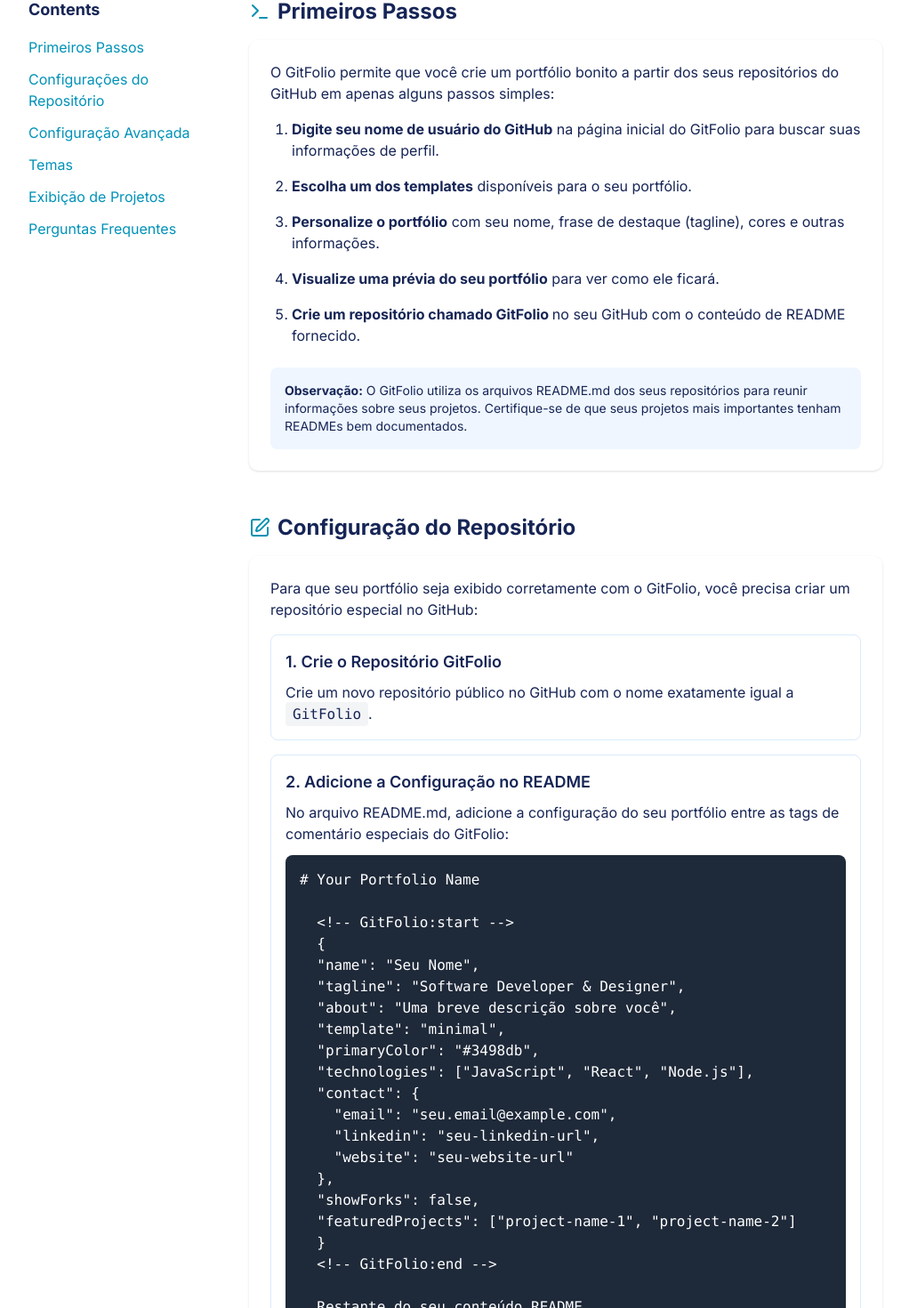
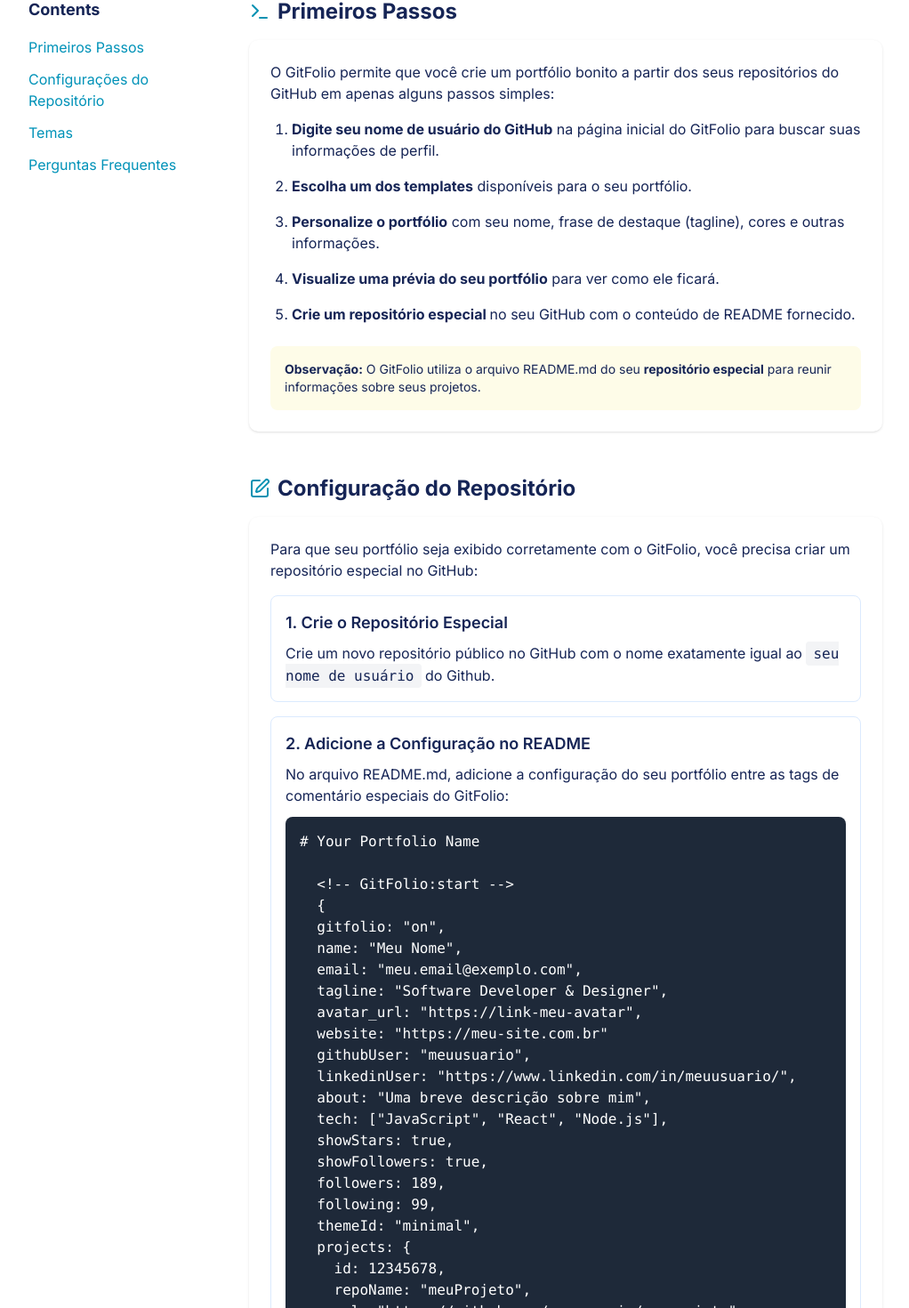
Before and after one commit to lucianakyoko/gitfolio, a Next.js app: page /docs in a window 1280 px wide. Shown: the part 329-1799 px from the top of the page at 89% size, without its empty margins (128-1150 px from the left). Built offline with nearby package versions, Linux system fonts and the light colour scheme.

Commit message:
fix(docs): add some adjustments

```diff
--- a/src/app/docs/page.tsx
+++ b/src/app/docs/page.tsx
@@ -3,9 +3,7 @@
 import { ArrowLeft, BookOpen } from "lucide-react";
 import { GettingStarted } from './sections/GettingStarted';
 import { RepositorySetup } from './sections/RepositorySetup';
-import { AdvancedConfiguration } from './sections/AdvancedConfiguration';
 import { Template } from './sections/Template';
-import { ProjectDisplay } from './sections/ProjectDisplay';
 import { Faq } from './sections/Faq';
 
 export default function Documentarion() {
@@ -48,14 +46,9 @@
               <li>
                 <a href="#repository-setup" className="text-cyan-600 hover:underline">Configurações do Repositório</a>
               </li>
-              <li>
-                <a href="#configuration" className="text-cyan-600 hover:underline">Configuração Avançada</a>
-              </li>
+
               <li>
                 <a href="#templates" className="text-cyan-600 hover:underline">Temas</a>
-              </li>
-              <li>
-                <a href="#project-display" className="text-cyan-600 hover:underline">Exibição de Projetos</a>
               </li>
               <li>
                 <a href="#faqs" className="text-cyan-600 hover:underline">Perguntas Frequentes</a>
@@ -66,9 +59,9 @@
           <div className="md:col-span-3 space-y-12">
             <GettingStarted />
             <RepositorySetup />
-            <AdvancedConfiguration />
+            {/* <AdvancedConfiguration /> */}
             <Template />
-            <ProjectDisplay />
+            {/* <ProjectDisplay /> */}
             <Faq />
           </div>
         </div>
--- a/src/app/docs/sections/Faq/index.tsx
+++ b/src/app/docs/sections/Faq/index.tsx
@@ -1,6 +1,7 @@
 'use client'
 
 import { Collapsible, CollapsibleContent, CollapsibleTrigger } from "@/components/ui/collapsible";
+import Link from "next/link";
 import { useState } from "react";
 
 export function Faq() {
@@ -25,7 +26,7 @@
             onOpenChange={() => toggleSection('faq-1')}
             className="border border-blue-100 rounded-md overflow-hidden"
           >
-            <CollapsibleTrigger className="flex w-full items-center justify-between p-4 text-left font-medium">
+            <CollapsibleTrigger className="cursor-pointer flex w-full items-center justify-between p-4 text-left font-medium">
               <span>Como o GitFolio acessa meus dados do GitHub?</span>
               <span className="text-sm">{openSections['faq-1'] ? 'Ocultar' : 'Mostrar'}</span>
             </CollapsibleTrigger>
@@ -42,7 +43,7 @@
             onOpenChange={() => toggleSection('faq-2')}
             className="border border-blue-100 rounded-md overflow-hidden"
           >
-            <CollapsibleTrigger className="flex w-full items-center justify-between p-4 text-left font-medium">
+            <CollapsibleTrigger className="cursor-pointer flex w-full items-center justify-between p-4 text-left font-medium">
               <span>Por que nem todos os meus repositórios estão aparecendo?</span>
               <span className="text-sm">{openSections['faq-2'] ? 'Ocultar' : 'Mostrar'}</span>
             </CollapsibleTrigger>
@@ -53,7 +54,6 @@
               <ul className="list-disc pl-6 space-y-2">
                 <li>A API do GitHub limita o número de repositórios retornados (até 100 repositórios mais recentes)</li>
                 <li>Repositórios privados não são acessíveis</li>
-                <li>Alguns repositórios podem ter `display-repo: false` no README</li>
               </ul>
             </CollapsibleContent>
           </Collapsible>
@@ -63,14 +63,13 @@
             onOpenChange={() => toggleSection('faq-3')}
             className="border border-blue-100 rounded-md overflow-hidden"
           >
-            <CollapsibleTrigger className="flex w-full items-center justify-between p-4 text-left font-medium">
+            <CollapsibleTrigger className="cursor-pointer flex w-full items-center justify-between p-4 text-left font-medium">
               <span>Posso personalizar o GitFolio além das opções fornecidas?</span>
               <span className="text-sm">{openSections['faq-3'] ? 'Ocultar' : 'Mostrar'}</span>
             </CollapsibleTrigger>
             <CollapsibleContent className="p-4 border-t border-blue-300">
               <p>
-                A versão atual do GitFolio permite personalização por meio de opções de configuração e comandos nos projetos.
-                Para uma personalização mais avançada, você pode bifurcar o repositório do GitFolio e modificar o código conforme necessário.
+                A versão atual do GitFolio permite personalização por meio de opções de configuração.
               </p>
             </CollapsibleContent>
           </Collapsible>
@@ -80,15 +79,19 @@
             onOpenChange={() => toggleSection('faq-4')}
             className="border border-blue-100 rounded-md overflow-hidden"
           >
-            <CollapsibleTrigger className="flex w-full items-center justify-between p-4 text-left font-medium">
-              <span>Como posso atualizar meu portfólio após criá-lo?</span>
+            <CollapsibleTrigger className="cursor-pointer flex w-full items-center justify-between p-4 text-left font-medium">
+              <span>Como posso atualizar meu GitFolio após criá-lo?</span>
               <span className="text-sm">{openSections['faq-4'] ? 'Ocultar' : 'Mostrar'}</span>
             </CollapsibleTrigger>
-            <CollapsibleContent className="p-4 border-t border-blue-300">
+            <CollapsibleContent className="p-4 border-t border-blue-300 flex flex-col gap-2">
               <p>
-                Você pode atualizar seu portfólio editando o arquivo `README.md` no repositório GitFolio.
+                Você pode atualizar seu GitFolio editando o arquivo `README.md` no repositório especial.
+              </p>
+              <p>
                 Altere a configuração entre as tags `GitFolio:start` e `GitFolio:end`, e o portfólio será atualizado com essas mudanças.
-                Para atualizações específicas de projetos, edite o `README.md` dos repositórios individuais.
+              </p>
+              <p>
+                Você pode usar o <Link href='/'>wizard</Link> para gerar um novo bloco de configurações e substituir pelo anterior.
               </p>
             </CollapsibleContent>
           </Collapsible>
--- a/src/app/docs/sections/GettingStarted/index.tsx
+++ b/src/app/docs/sections/GettingStarted/index.tsx
@@ -26,12 +26,12 @@
             <strong>Visualize uma prévia do seu portfólio</strong> para ver como ele ficará.
           </li>
           <li>
-            <strong>Crie um repositório chamado GitFolio </strong>no seu GitHub com o conteúdo de README fornecido.
+            <strong>Crie um repositório especial </strong>no seu GitHub com o conteúdo de README fornecido.
           </li>
         </ol>
-        <div className="mt-6 p-4 bg-blue-50 rounded-md">
+        <div className="mt-6 text-sm bg-yellow-50 p-4 rounded-md">
           <p className="text-sm text-gitfolio-slate">
-            <strong>Observação:</strong> O GitFolio utiliza os arquivos README.md dos seus repositórios para reunir informações sobre seus projetos. Certifique-se de que seus projetos mais importantes tenham READMEs bem documentados.
+            <strong>Observação:</strong> O GitFolio utiliza o arquivo README.md do seu <span className="font-bold">repositório especial</span> para reunir informações sobre seus projetos.
           </p>
         </div>
       </div>
--- a/src/app/docs/sections/RepositorySetup/index.tsx
+++ b/src/app/docs/sections/RepositorySetup/index.tsx
@@ -1,3 +1,4 @@
+/* eslint-disable react/no-unescaped-entities */
 'use client'
 
 import { useState } from "react";
@@ -27,8 +28,8 @@
         </p>
         <div className="mb-6 space-y-4">
           <div className="p-4 border border-blue-100 rounded-md">
-            <h3 className="font-semibold text-lg mb-2">1. Crie o Repositório GitFolio</h3>
-            <p>Crie um novo repositório público no GitHub com o nome exatamente igual a <code className="bg-gray-100 px-2 py-1 rounded">GitFolio</code>.</p>
+            <h3 className="font-semibold text-lg mb-2">1. Crie o Repositório Especial</h3>
+            <p>Crie um novo repositório público no GitHub com o nome exatamente igual ao <code className="bg-gray-100 px-2 py-1 rounded">seu nome de usuário</code> do Github.</p>
           </div>
 
           <div className="p-4 border border-blue-100 rounded-md">
@@ -42,20 +43,33 @@
 
   <!-- GitFolio:start -->
   {
-  "name": "Seu Nome",
-  "tagline": "Software Developer & Designer",
-  "about": "Uma breve descrição sobre você",
-  "template": "minimal",
-  "primaryColor": "#3498db",
-  "technologies": ["JavaScript", "React", "Node.js"],
-  "contact": {
-    "email": "seu.email@example.com",
-    "linkedin": "seu-linkedin-url",
-    "website": "seu-website-url"
-  },
-  "showForks": false,
-  "featuredProjects": ["project-name-1", "project-name-2"]
-  }
+  gitfolio: "on",
+  name: "Meu Nome",
+  email: "meu.email@exemplo.com",
+  tagline: "Software Developer & Designer",
+  avatar_url: "https://link-meu-avatar",
+  website: "https://meu-site.com.br"
+  githubUser: "meuusuario",
+  linkedinUser: "https://www.linkedin.com/in/meuusuario/",
+  about: "Uma breve descrição sobre mim",
+  tech: ["JavaScript", "React", "Node.js"],
+  showStars: true,
+  showFollowers: true,
+  followers: 189,
+  following: 99,
+  themeId: "minimal",
+  projects: {
+    id: 12345678,
+    repoName: "meuProjeto",
+    url: "https://github.com/meuusuario/meuprojeto",
+    stars: 37,
+    description?: "Uma descrição sobre o projeto",
+    image: https://link-da-image.com,
+    techs: ["Node.js", "Nest.JS", "TypeScript"],
+    deploy: https://link-do-projeto.com,
+    highlighted: true,
+  };
+}
   <!-- GitFolio:end -->
 
   Restante do seu conteúdo README ...`
@@ -68,23 +82,41 @@
           onOpenChange={() => toggleSection('config-fields')}
           className="border border-blue-100 rounded-md overflow-hidden"
         >
-          <CollapsibleTrigger className="flex w-full items-center justify-between p-4 text-left font-medium">
+          <CollapsibleTrigger className="cursor-pointer flex w-full items-center justify-between p-4 text-left font-medium">
             <span>Campos de Configuração Explicados</span>
             <span className="text-sm text-gitfolio-slate">{openSections['config-fields'] ? 'Ocultar' : 'Mostrar'}</span>
           </CollapsibleTrigger>
           <CollapsibleContent className="p-4 border-t border-blue-300">
             <ul className="space-y-2">
-              <li><strong>name:</strong> Seu nome</li>
-              <li><strong>tagline:</strong> Uma frase curta descrevendo o que você faz</li>
-              <li><strong>about:</strong> Uma descrição mais longa sobre você</li>
-              <li><strong>template:</strong> Nome do template (minimal, modern, creative, professional, dark)</li>
-              <li><strong>primaryColor:</strong> Cor principal do tema do seu portfólio</li>
-              <li><strong>technologies:</strong> Lista das tecnologias com as quais você trabalha</li>
-              <li><strong>contact:</strong> Objeto contendo as suas informações de contato</li>
-              <li><strong>featuredProjects:</strong>  Lista com os nomes dos repositórios que você quer destacar</li>
+              <li><strong>gitfolio:</strong> Opções: "on" ou off"".</li>
+              <li><strong>name:</strong> Seu nome.</li>
+              <li><strong>email:</strong> Seu e-mail.</li>
+              <li><strong>tagline:</strong> Uma frase curta descrevendo o que você faz.</li>
+              <li><strong>avatar_url:</strong> Link da imagem do seu avatar.</li>
+              <li><strong>website:</strong> Link do seu site.</li>
+              <li><strong>githubUser:</strong> Seu usuário no GitHub.</li>
+              <li><strong>linkedinUser:</strong> Link do seu LinkedIn.</li>
+              <li><strong>about:</strong> Uma descrição mais longa sobre você.</li>
+              <li><strong>tech:</strong> Lista de tecnologias que você utiliza no dia a dia.</li>
+              <li><strong>showStars:</strong> Opções: true ou false. Você pode exibir ou não os stars que recebeu.</li>
+              <li><strong>showFollowers:</strong> Opções: true ou false. Você pode exibir ou não os seus seguidores.</li>
+              <li><strong>themeId:</strong> Nome do tema (minimal, modern, creative, professional, dark)</li>
+              <li><strong>projects:</strong> Lista de projetos que deseja exibir no GitFolio</li>
+              <li><strong>id:</strong> Id do repositório.</li>
+              <li><strong>repoName:</strong> Nome do repositório.</li>
+              <li><strong>url:</strong> Link do repositório.</li>
+              <li><strong>stars:</strong> Número de estrelas recebidas. Ficará visível somente se a opção showStars estiver como true.</li>
+              <li><strong>description:</strong> Descrição do projeto</li>
+              <li><strong>image:</strong> Thumbnail do projeto para aparecer no GitFolio.</li>
+              <li><strong>techs:</strong> Lista das tecnologias utilizada no projto.</li>
+              <li><strong>deploy:</strong> Link do projeto.</li>
+              <li><strong>highlighted:</strong> Opções: true ou false. Define se o projeto receberá destaque ou não. É possível destacar até 3 projetos.</li>
             </ul>
           </CollapsibleContent>
         </Collapsible>
+        <div className="text-sm mt-4 bg-yellow-50 p-4 rounded-md">
+          OBS: Não se preocupe. Essas configurações não ficarão visíveis.
+        </div>
       </div>
     </section>
   )
--- a/src/app/docs/sections/Template/index.tsx
+++ b/src/app/docs/sections/Template/index.tsx
@@ -35,7 +35,7 @@
             <div className="p-3 text-center font-medium">Creative</div>
             <div className="p-4">
               <p className="text-sm">
-                Design ousado com elementos de layout únicos e efeitos visuais marcantes — ideal para profissionais criativos que querem se destacar.
+                Design ousado com elementos de layout únicos e efeitos visuais marcantes, ideal para profissionais criativos que querem se destacar.
               </p>
             </div>
           </div>
@@ -53,7 +53,7 @@
             <div className="p-3 text-center font-medium">Dark</div>
             <div className="p-4">
               <p className="text-sm">
-                Interface com tema escuro e elementos de alto contraste — ideal para desenvolvedores e entusiastas do modo noturno.
+                Interface com tema escuro e elementos de alto contraste, ideal para desenvolvedores e entusiastas do modo noturno.
               </p>
             </div>
           </div>
```
